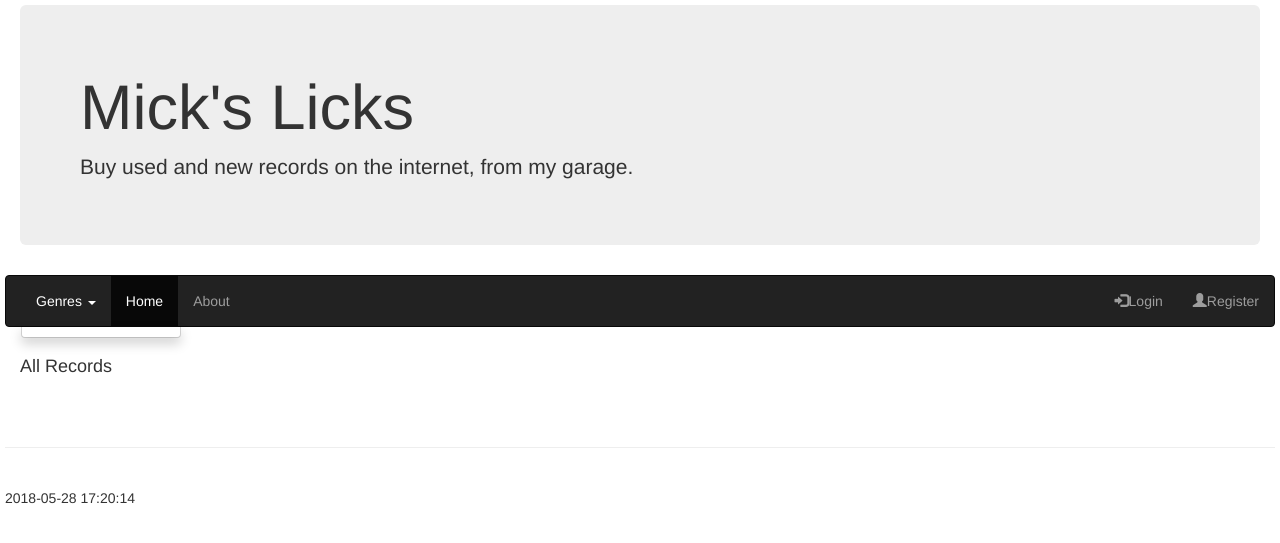
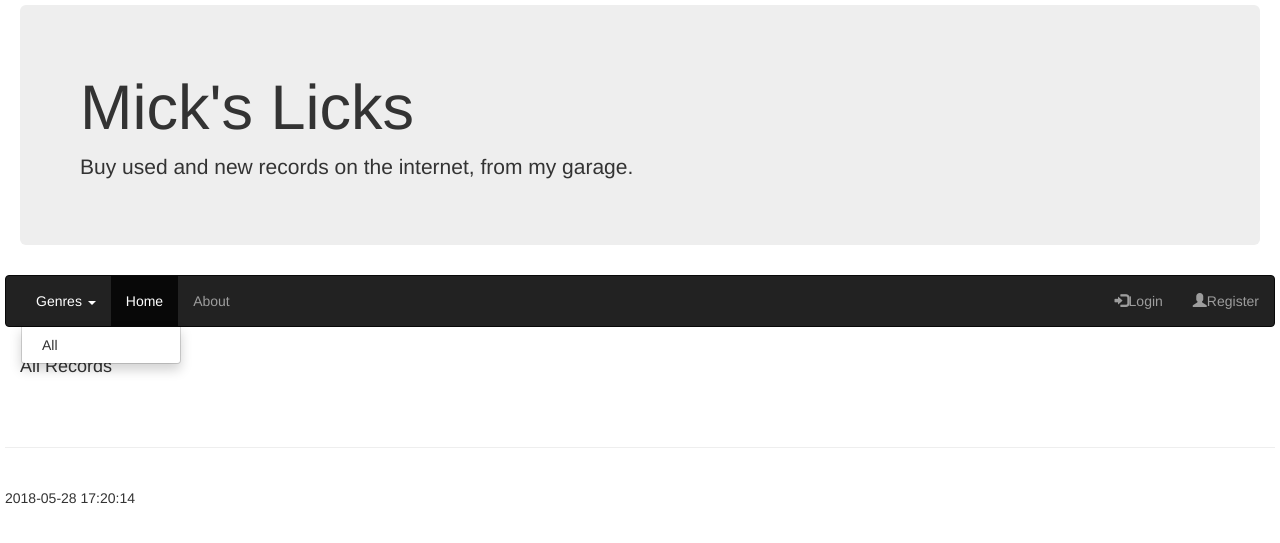
Before and after one commit to aidanranney/e-commerce-project, a PHP site: page /index.php in a window 1280 px wide, after a click on "Genres". Shown: the top 543 px of the page. Run offline with PHP 8.4, Linux system fonts and the light colour scheme; data that the repository does not hold is empty.

Commit message:
added an All category to genre dropdown

```diff
--- a/web/header.php
+++ b/web/header.php
@@ -33,6 +33,7 @@ and open the template in the editor.
                       <?php
                         include ('connection.php');
                         $categories = mysqli_query($link,'select genre from GENRE');
+                        echo "<li id='All'><a href='index.php'>All</a></li>";
                         if ($categories)   {
                           while ($result = mysqli_fetch_array($categories)) {
                           $id = $result['genre'];
```
